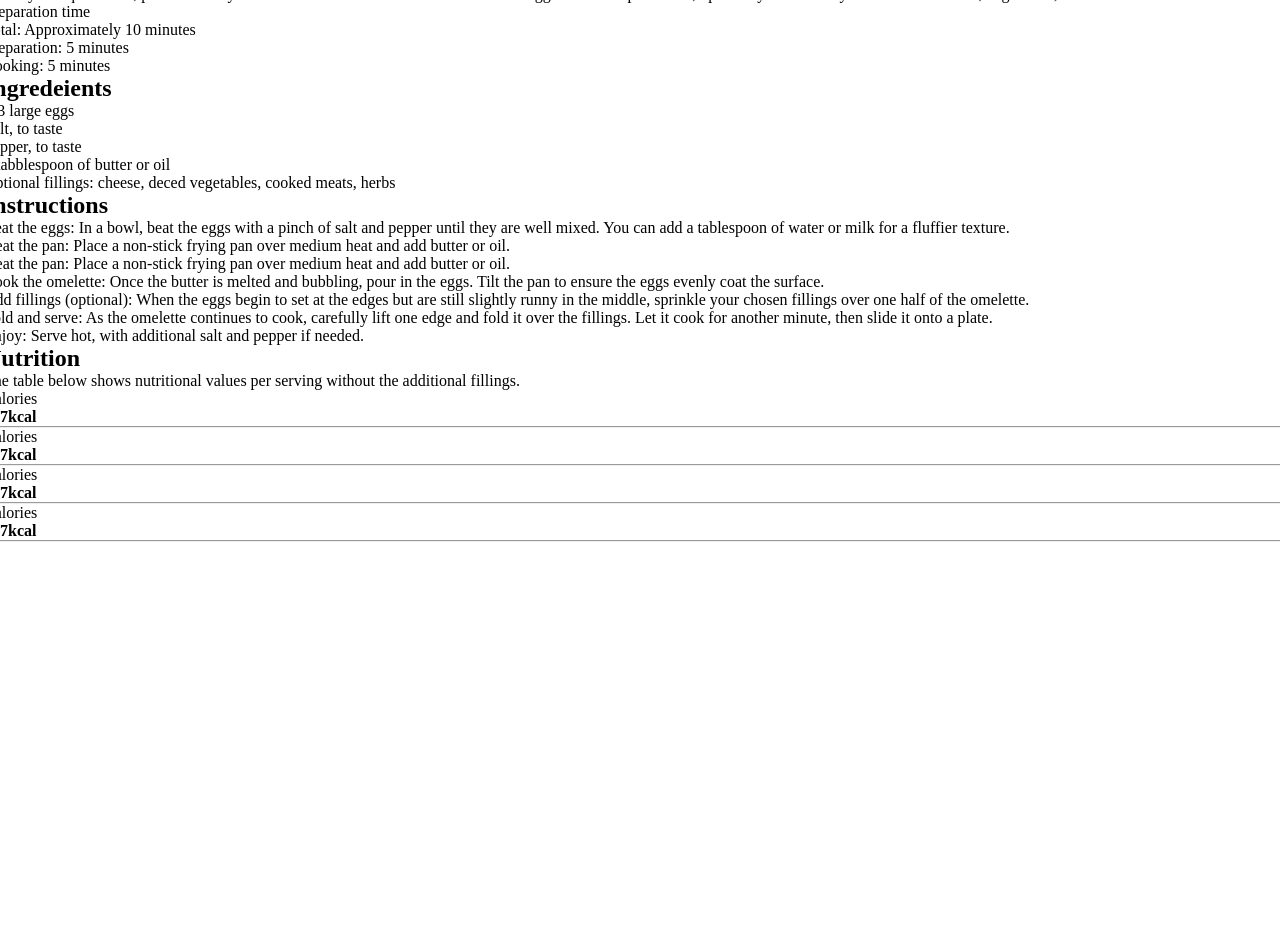
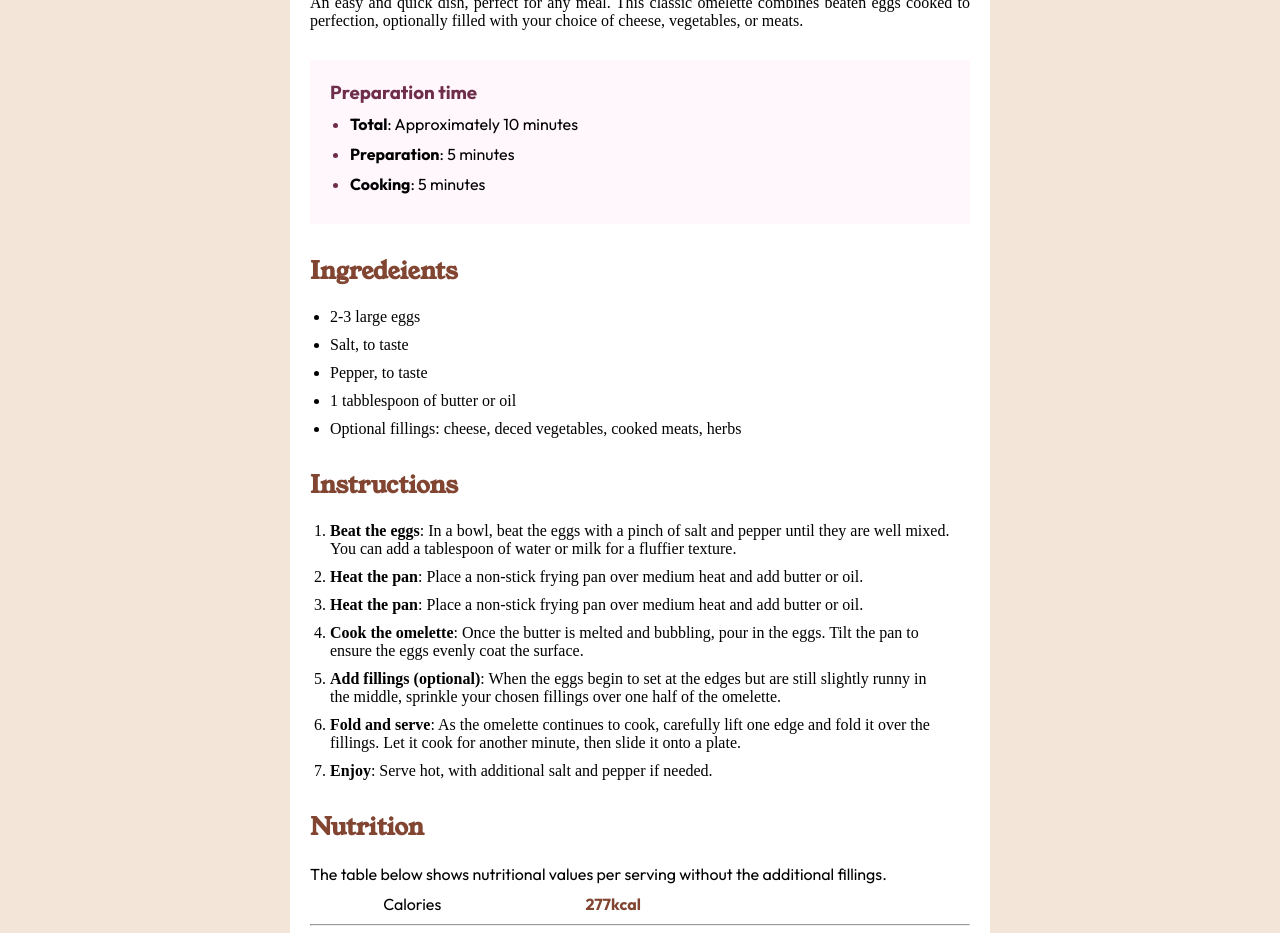
Before and after one commit to kmrzakir/Recipe_page_frontend_mentor, a plain HTML site: page index.html in a window 1280 px wide. Shown: the part 457-1390 px from the top of the page. Before the commit the page ends 999 px from the top, so only its background shows below. Drawn offline with Linux system fonts and the light colour scheme; a web font is replaced by a local one.

Commit message:
Recipe page completed

```diff
--- a/index.html
+++ b/index.html
@@ -18,22 +18,130 @@
     }
     :root{
         --background-color : #f3e5d8;
+        --primary-text-color : #814532;
+        --light-pink : #fff7fc;
+        --secondary-color : #6e2d4a;
     }
     body{
         background-color: var(--background-color);
-        height: 100vh;
         display: flex;
         justify-content: center;
-        align-items: center;
+        padding: 20px;
+    }
+    .conatiner
+    {
         background-color: white;
+        border-radius: 10px;
+        width: 100%;
+        max-width: 700px;
+        margin: 40px 0px;
+        padding: 20px;
     }
+    .conatiner img{
+        width: 100%;
+        border-radius: 10px;
+        height: auto;
+    }
+
+    body h1, body h2{
+        font-family: "Young Serif", serif;
+        color: var(--primary-text-color);
+        margin-bottom: 20px;
+    }
+
+    section
+    {
+        margin: 30px 0px;
+    }
+    .title h1{
+        color: black;
+    }
+    .title p{
+        text-align: justify;
+    }
+
+    .prep-time-section
+    {
+        background-color: var(--light-pink);
+        padding: 20px;
+        font-family: "Outfit", serif;
+
+    }
+    .prep-time-section h3{
+        color: var(--secondary-color);
+        margin-bottom: 10px;
+    }
+    .prep-time-section ul{
+        margin-left: 20px;
+    }
+    .prep-time-section ul li{
+        margin: 10px 0px;
+    }
+    .prep-time-section ul li::marker{
+        color: var(--secondary-color);
+    }
+    .prep-time-section ul li span
+    {
+        font-weight: bolder;
+    }
+
+    .ingredients-section ul, .instructions-section ol
+    {
+        margin: 0px 20px;
+
+    }
+    .ingredients-section ul li, .instructions-section ol li
+    {
+        margin: 10px 0px;
+    }
+    .ingredients-section ul li span, .instructions-section ol li span{
+        font-weight: bolder;
+    }
+    .nutrition-section{
+        font-family: "Outfit", serif;
+    }
+    .nutrition-table .row{
+        display: flex;
+        justify-content: space-around;
+        width: 60%;
+        margin: 10px 4px;
+    }
+    .row strong{
+        color: var(--primary-text-color);
+        margin-left: 6px
+    }
+
+    @media(width <= 620px)
+    {
+        body{
+            padding: 0px;
+        }
+        .conatiner{
+            margin: 0px;
+            border-radius: 0px;
+            padding: 0px;
+        }
+        .conatiner img{
+            margin: 0px;
+            border-radius: 0px;
+        }
+        .main-content
+        {
+            padding: 20px;
+        }
+    }
+
+    /* body h1{
+        color: prima;
+    } */
+
+
 
 </style>
 
-    <!-- font-family: "Young Serif", serif; -->
-    <!-- font-family: "Outfit", serif; -->
-    <!-- /* font-family: "Young Serif", serif; */
-    /* font-family: "Outfit thin", serif; */ -->
+
+
+    <!-- /* font-family: "Outfit thin", serif; */ -->
 </head>
 <body>
     <div class="conatiner">
@@ -50,7 +158,7 @@
 
             <!-- prepration time -->
             <section class="prep-time-section">
-                <div class="prep-time-heading">Preparation time</div>
+                <h3 class="prep-time-heading">Preparation time</h3>
                 <ul class="prep-time-item">
                     <li><span>Total</span>: Approximately 10 minutes</li>
                     <li><span>Preparation</span>: 5 minutes
@@ -63,7 +171,7 @@
             <!-- ingredients-section -->
 
             <section class="ingredients-section">
-                <h1 class="ingredients-heading">Ingredeients</h1>
+                <h2 class="ingredients-heading">Ingredeients</h2>
                 <ul class="ingredients-list">
                     <li>2-3 large eggs</li>
                     <li>Salt, to taste</li>
@@ -76,8 +184,8 @@
             <!-- instructions-section -->
 
             <section class="instructions-section">
-                <h1 class="instructions-heading">Instructions</h1>
-                <ul class="instructions-list">
+                <h2 class="instructions-heading">Instructions</h2>
+                <ol class="instructions-list">
                     <li><span>Beat the eggs</span>: In a bowl, beat the eggs with a pinch of salt and pepper until they are well mixed. You can add a tablespoon of water or milk for a fluffier texture.</li>
                     <li><span>Heat the pan</span>: Place a non-stick frying pan over medium heat and add butter or oil.
                     <li><span>Heat the pan</span>: Place a non-stick frying pan over medium heat and add butter or oil.
@@ -90,38 +198,35 @@
                     </li>
                     <li><span>Enjoy</span>: Serve hot, with additional salt and pepper if needed.
                     </li>
-                </ul>
+                </ol>
             </section>
 
             <!-- nutrition-section -->
 
             <section class="nutrition-section">
-                <h1 class="nutrition-heading">Nutrition</h1>
+                <h2 class="nutrition-heading">Nutrition</h2>
                 <p class="nutrition-title">The table below shows nutritional values per serving without the additional fillings.</p>
 
                 <div class="nutrition-table">
                     <div class="row">
                         <p class="nitrition-name">Calories</p>
                         <strong class="nutrition-content">277kcal</strong>
-                        <hr>
                     </div>
-
+                    <hr>
                     <div class="row">
                         <p class="nitrition-name">Calories</p>
                         <strong class="nutrition-content">277kcal</strong>
-                        <hr>
                     </div>
-
+                    <hr>
                     <div class="row">
                         <p class="nitrition-name">Calories</p>
                         <strong class="nutrition-content">277kcal</strong>
-                        <hr>
                     </div>
-
+                    <hr>
                     <div class="row">
                         <p class="nitrition-name">Calories</p>
                         <strong class="nutrition-content">277kcal</strong>
-                        <hr>
+                        <!-- <hr> -->
                     </div>
                 </div>
 
```
Also changed, not shown: 1 other file.
